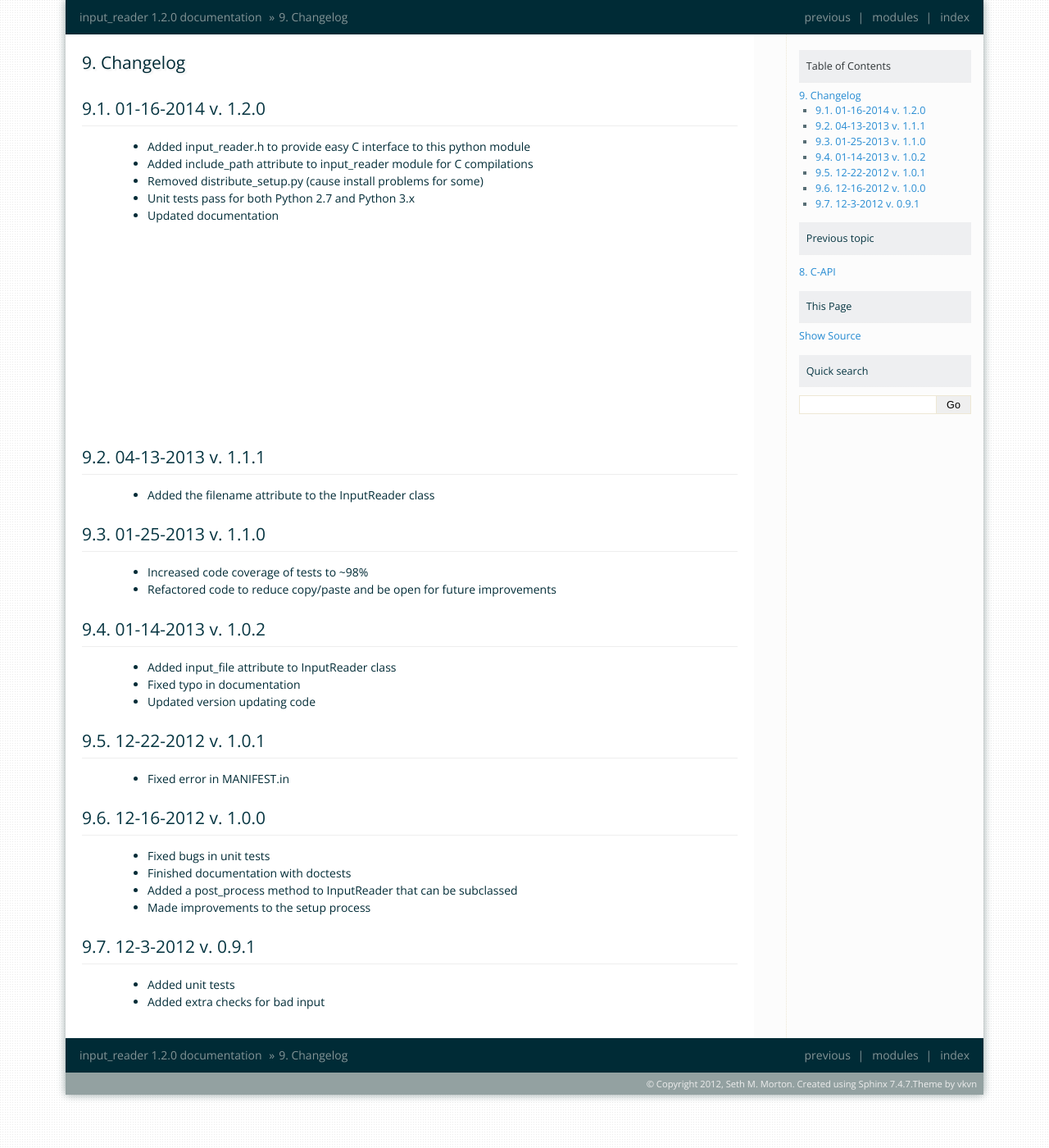
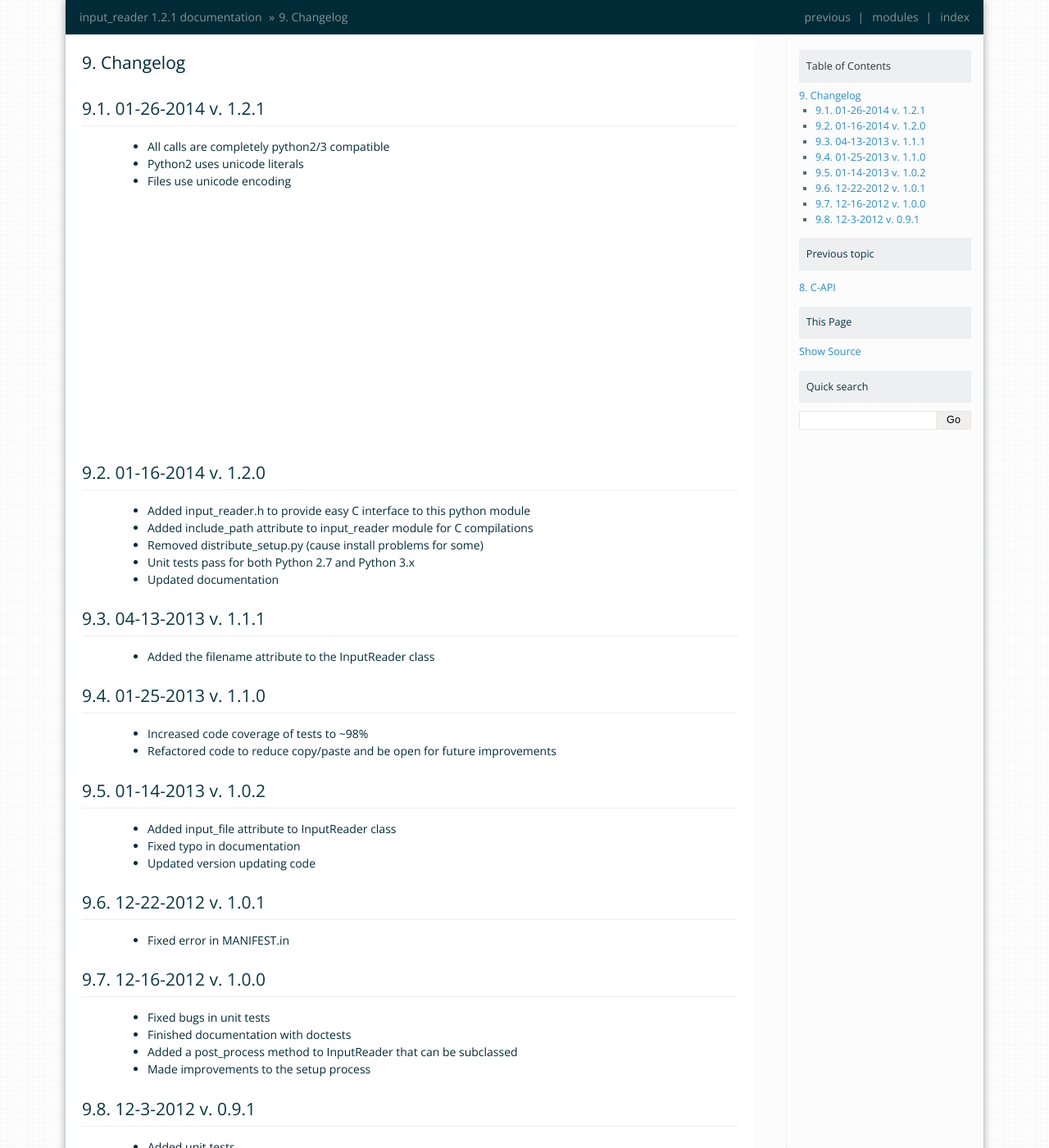
Before and after one commit to SethMMorton/input_reader, a Sphinx documentation site: the page built from docs/source/changelog.rst, in a window 1280 px wide and 1400 px high. Shown: the whole window at 82% size. Built offline with Sphinx 7.4.7, drawn with Linux system fonts in a browser that asks for light colours; some of the changed text lies outside the part shown.

Commit message:
Updated change log and version number.

```diff
--- a/docs/source/changelog.rst
+++ b/docs/source/changelog.rst
@@ -1,5 +1,12 @@
 Changelog
 ---------
+
+01-26-2014 v. 1.2.1
+'''''''''''''''''''
+
+    - All calls are completely python2/3 compatible
+    - Python2 uses unicode literals
+    - Files use unicode encoding
 
 01-16-2014 v. 1.2.0
 '''''''''''''''''''
--- a/input_reader/_version.py
+++ b/input_reader/_version.py
@@ -1,3 +1 @@
-# -*- coding: utf-8 -*-
-from __future__ import unicode_literals
-__version__ = '1.2.0'
+__version__ = '1.2.1'
```
Also changed, not shown: README.rst (+7 -0 lines).
